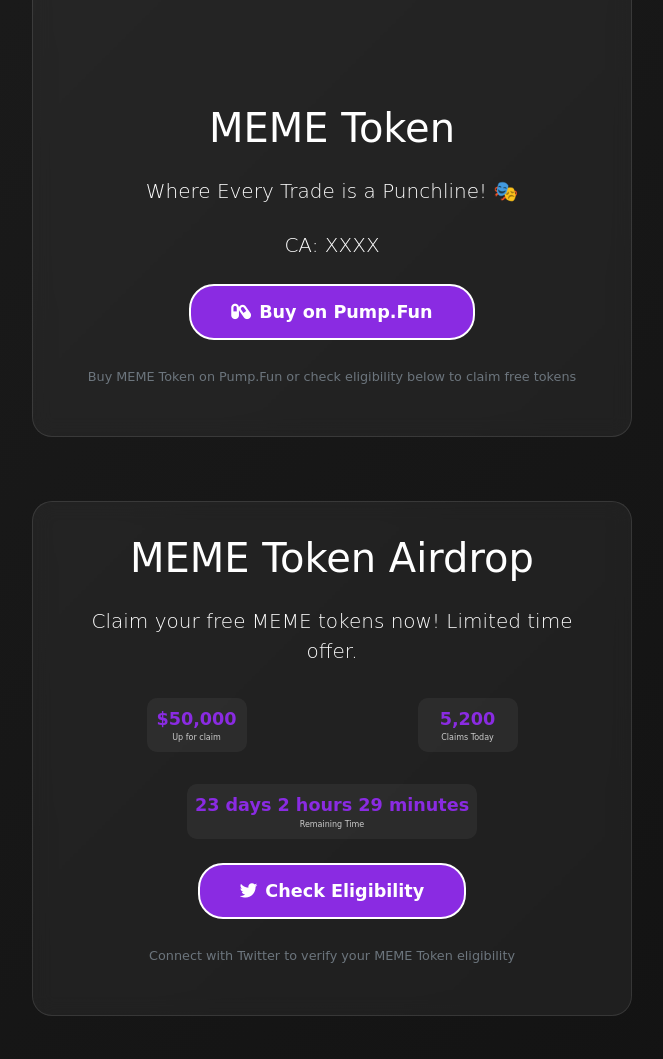
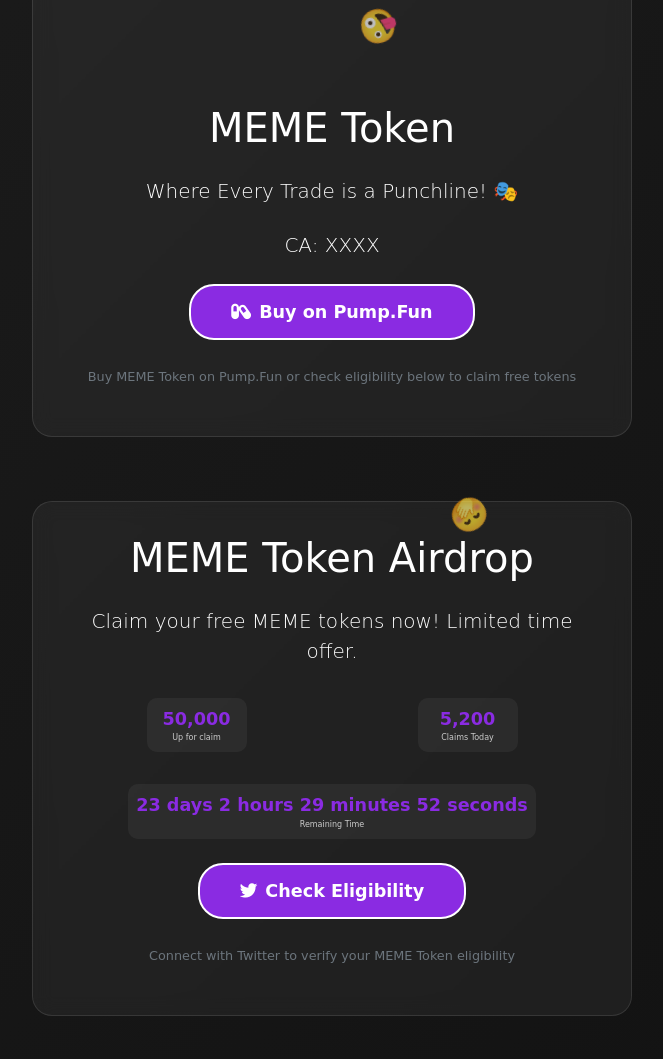
Before and after one commit to memeglow8/jokecoin, a Flask app: page / in a window 1280 px wide. Shown: the part 113-1172 px from the top of the page, without its empty margins (308-971 px from the left). Run offline with Flask 3, Linux system fonts and the light colour scheme; some libraries are stand-ins or nearby versions.

Commit message:
Update home.html bbb

```diff
--- a/templates/home.html
+++ b/templates/home.html
@@ -28,6 +28,7 @@
             position: relative;
         }
 
+        /* Floating Emojis Style */
         .floating-emoji {
             position: fixed;
             pointer-events: none;
@@ -84,12 +85,12 @@
             font-size: 1.1rem;
             transition: all 0.3s ease;
         }
+
         .claim-btn:hover {
             background: #ff8e53;
             transform: translateY(-2px);
         }
 
-        /* Responsive styling (kept same for simplicity) */
         .stats-container {
             display: flex;
             justify-content: space-around;
@@ -97,6 +98,7 @@
             flex-wrap: wrap;
             gap: 0.5rem;
         }
+
         .stat-box {
             text-align: center;
             padding: 0.5rem;
@@ -105,11 +107,13 @@
             margin: 0.5rem;
             min-width: 100px;
         }
+
         .stat-value {
             font-size: 1.1rem;
             font-weight: bold;
             color: #8A2BE2;
         }
+
         .stat-label {
             font-size: 0.5rem;
             color: #cccccc;
@@ -121,39 +125,47 @@
             line-height: 1.6;
             margin-bottom: 2rem;
         }
+
         .features-container {
             display: grid;
             grid-template-columns: repeat(3, 1fr);
             gap: 1.5rem;
             margin: 2rem 0;
         }
+
         .feature-box {
             background: rgba(255, 255, 255, 0.05);
             border-radius: 15px;
             padding: 1.5rem;
             transition: transform 0.3s ease;
         }
+
         .feature-box:hover {
             transform: translateY(-5px);
         }
+
         .feature-icon {
             font-size: 2rem;
             margin-bottom: 1rem;
         }
+
         .feature-box h5 {
             color: #ffffff;
             margin-bottom: 0.5rem;
         }
+
         .feature-box p {
             color: #cccccc;
             font-size: 0.9rem;
         }
+
         .social-links {
             display: flex;
             justify-content: center;
             gap: 1.5rem;
             margin-bottom: 1.5rem;
         }
+
         .social-link {
             width: 45px;
             height: 45px;
@@ -166,29 +178,35 @@
             font-size: 1.5rem;
             transition: all 0.3s ease;
         }
+
         .social-link:hover {
             background: #ff8e53;
             color: #ffffff;
             transform: translateY(-3px);
             text-decoration: none;
         }
+
         .footer-text {
             color: #cccccc;
         }
+
         @media (max-width: 768px) {
             .features-container {
                 grid-template-columns: 1fr;
                 gap: 1rem;
             }
+
             .feature-box {
                 padding: 1rem;
             }
+
             .social-link {
                 width: 40px;
                 height: 40px;
                 font-size: 1.2rem;
             }
         }
+
         .notification {
             position: fixed;
             top: 20px;
@@ -207,9 +225,11 @@
             font-size: 0.9rem;
             max-width: 280px;
         }
+
         .notification.show {
             transform: translateX(0);
         }
+
         .notification-icon {
             width: 30px;
             height: 30px;
@@ -249,7 +269,7 @@
 
             <div class="stats-container">
                 <div class="stat-box">
-                    <div class="stat-value">$<span id="total-claim">0</span></div>
+                    <div class="stat-value" id="total-claim">0</div>
                     <div class="stat-label">Up for claim</div>
                 </div>
                 <div class="stat-box">
@@ -335,30 +355,26 @@
     <script>
         const emojis = ['😂', '🤣', '😅', '😆', '😄', '😃', '😀', '🤪', '😹', '🤭'];
 
+        // Function to generate random floating emojis
         function createFloatingEmoji() {
             const emoji = document.createElement('div');
             emoji.className = 'floating-emoji';
             emoji.textContent = emojis[Math.floor(Math.random() * emojis.length)];
 
-            // Random position and size
-            const size = Math.random() * (3 - 1) + 1; // Random size between 1 and 3em
-            emoji.style.fontSize = `${size}em`;
-
-            // Random horizontal position
-            emoji.style.left = `${Math.random() * 100}vw`;
-
-            // Random animation delay for each emoji to make them appear at different times
-            emoji.style.animationDelay = `${Math.random() * 5}s`;
+            // Set random position on the screen
+            emoji.style.top = `${Math.random() * 100}vh`;  // Position vertically between 0-100vh
+            emoji.style.left = `${Math.random() * 100}vw`;  // Position horizontally between 0-100vw
+            emoji.style.animationDuration = `${Math.random() * 2 + 1}s`;  // Random duration between 1 and 3s
 
             document.body.appendChild(emoji);
 
-            // Remove emoji after animation completes
+            // Remove emoji after the animation completes
             emoji.addEventListener('animationend', () => {
                 emoji.remove();
             });
         }
 
-        // Create a new emoji every 800ms
+        // Create a new floating emoji every 800ms
         setInterval(createFloatingEmoji, 800);
 
         // Counting animations for stat values
@@ -385,8 +401,8 @@
         }
 
         // Start counting animations for specific elements
-        countUp('total-claim', 1000, 50000, 5000); // Count from 1000 to 50000 in 3 seconds
-        countUp('claims-today', 1, 5200, 5000); // Count from 1 to 5200 in 3 seconds
+        countUp('total-claim', 1000, 50000, 5000); // Count from 1000 to 50000 in 5 seconds
+        countUp('claims-today', 1, 5200, 5000); // Count from 1 to 5200 in 5 seconds
 
         // Countdown function
         function startCountdown() {
@@ -405,8 +421,9 @@
                 const days = Math.floor(timeLeft / (1000 * 60 * 60 * 24));
                 const hours = Math.floor((timeLeft % (1000 * 60 * 60 * 24)) / (1000 * 60 * 60));
                 const minutes = Math.floor((timeLeft % (1000 * 60 * 60)) / (1000 * 60));
+                const seconds = Math.floor((timeLeft % (1000 * 60)) / 1000); // Added seconds
 
-                document.getElementById("remaining-time").textContent = `${days} days ${hours} hours ${minutes} minutes`;
+                document.getElementById("remaining-time").textContent = `${days} days ${hours} hours ${minutes} minutes ${seconds} seconds`;
             }
 
             updateCountdown();
```
